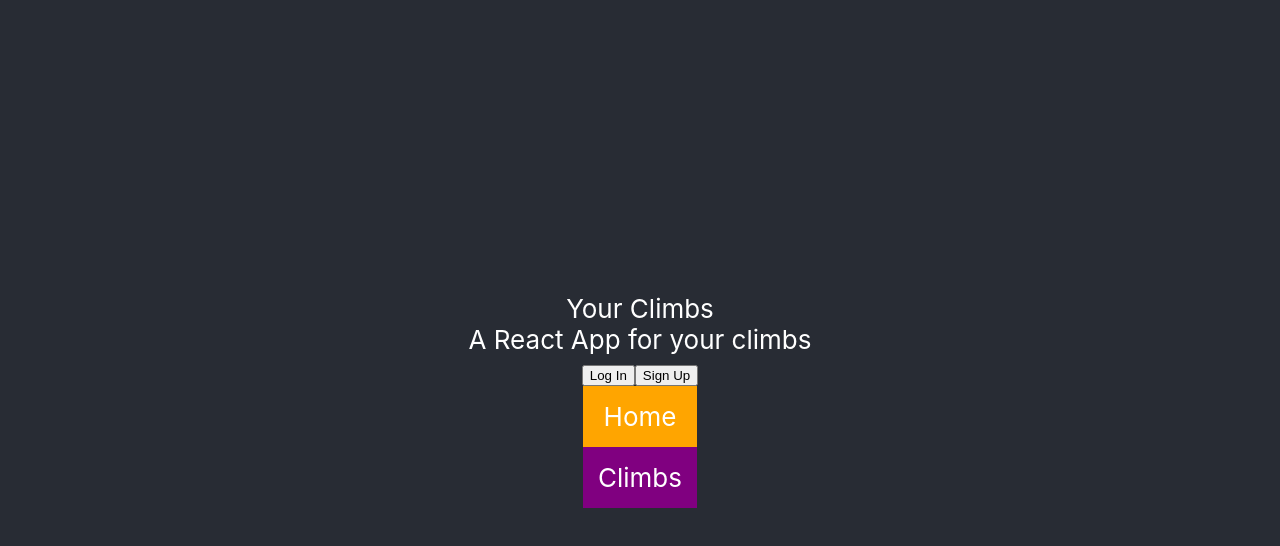
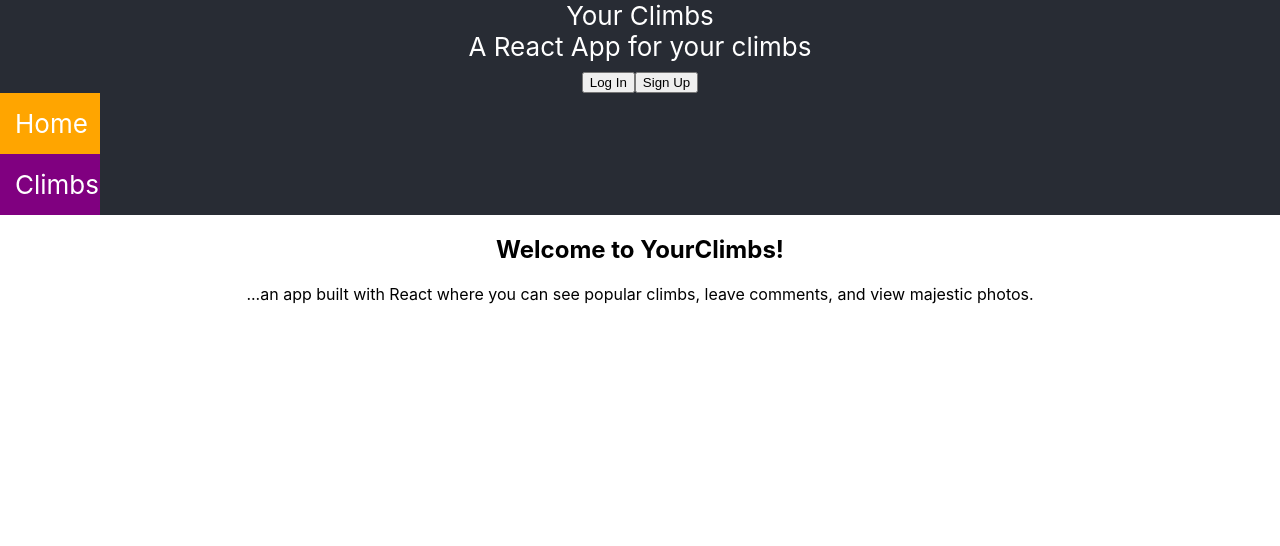
Before and after one commit to dickienaut/climbing_app, a React (Create React App) app: page / in a window 1280 px wide. Shown: the top 546 px of the page. Built offline with nearby package versions, Linux system fonts and the light colour scheme; no server answers.

Commit message:
working redirect

```diff
--- a/src/App.css
+++ b/src/App.css
@@ -8,10 +8,9 @@
 
 .App-header {
   background-color: #282c34;
-  min-height: 100vh;
+  min-height: 20vh;
   display: flex;
   flex-direction: column;
-  align-items: center;
   justify-content: center;
   font-size: calc(10px + 2vmin);
   color: white;
--- /dev/null
+++ b/src/components/AboutPage.js
@@ -0,0 +1,10 @@
+import React from 'react';
+
+const AboutPage = () => {
+ return(<div id="about">
+     <h2>Welcome to YourClimbs!</h2>
+     <p>...an app built with React where you can see popular climbs, leave comments, and view majestic photos.</p>
+ </div>)
+}
+
+export default AboutPage;
--- a/src/components/App.js
+++ b/src/components/App.js
@@ -1,6 +1,7 @@
-import React from 'react';
+import React, {Fragment} from 'react';
 import '../App.css';
 import Nav from './Nav.js';
+import AboutPage from './AboutPage.js'
 import ClimbContainer from './ClimbContainer.js';
 import ButtonContainer from "./ButtonContainer.js"
 import LoginForm from "./LoginForm.js"
@@ -82,7 +83,8 @@ class App extends React.Component {
   handleLogin = (user) =>{
     this.setState({
       session: true,
-      loggedInUser: user
+      loggedInUser: user,
+      menuType: null
     })
   }
 
@@ -91,7 +93,6 @@ class App extends React.Component {
       session: false,
       loggedInUser: null
     })
-    return <Redirect to='/' />
   }
 
   renderClimbs = () => {
@@ -103,7 +104,9 @@ class App extends React.Component {
   }
 
   renderProfilePage = () => {
-    return <ProfilePage deleteProfile={this.deleteProfile} onEdit={this.handleLogin} user={this.state.loggedInUser}/>
+    return (<Fragment>
+      {this.state.session ? <ProfilePage deleteProfile={this.deleteProfile} onEdit={this.handleLogin} user={this.state.loggedInUser}/> : <Redirect to='/' /> }
+    </Fragment>)
   }
 
 
@@ -112,14 +115,22 @@ class App extends React.Component {
   deleteProfile = (user_id) => {
     fetch(`http://localhost:3000/users/${user_id}`, {
       method: 'DELETE',
-      headers: {'content-type': 'application/json'},
+      headers: {'Content-Type': 'application/json'},
       body: JSON.stringify({id: user_id})
       })
       .then(res => res.json()) // OR res.json()
-      .then(res =>
-        // res.remove()
-        this.handleLogout()
+      .then(deletedUser =>
+        this.setState({
+          session: false,
+          loggedInUser: null
+        })
       )
+      .catch(error => {
+        this.setState({
+          session: false,
+          loggedInUser: null
+        })
+      })
   }
 
 
@@ -149,6 +160,7 @@ class App extends React.Component {
          <Switch>
            <Route path="/climbs" render={this.renderClimbs} />
            <Route path="/profile" render={this.renderProfilePage} />
+           <Route path="/" component={ AboutPage } />
          </Switch>
       {/* {this.state.isDisplaying ? <ClimbPage info={this.state} climbInfo={this.state.displayClimb} displayAllClimbs={this.displayAllClimbs}/> : < ClimbContainer showClimbPage={this.showClimbPage} climbs={this.state.climbs} /> } */}
       </div>
--- a/src/components/EditProfileForm.js
+++ b/src/components/EditProfileForm.js
@@ -1,10 +1,12 @@
 import React, {Fragment} from 'react'
+import { Redirect } from 'react-router-dom'
 
 
 export default class EditProfileForm extends React.Component {
     state = {
         email: "",
-        password: ""
+        password: "",
+        redirect: false
     }
     emailChange = (event) => {
         this.setState({
@@ -39,7 +41,11 @@ export default class EditProfileForm extends React.Component {
         }
 
         handleDelete = () => {
-            this.props.deleteProfile(this.props.user.id)
+            this.props.deleteProfile(this.props.user.id);
+
+            this.setState({
+                redirect: true
+            });
         }
 
     render(){
@@ -51,6 +57,7 @@ export default class EditProfileForm extends React.Component {
                 <input type="submit" value="Save" />
             </form>
             <button onClick={this.handleDelete} >Delete Profile</button>
+            {this.state.redirect ? <Redirect to='/' /> : null}
             </Fragment>
         )
     }
--- a/src/index.css
+++ b/src/index.css
@@ -16,6 +16,7 @@ code {
   float: left;
   background: purple;
   color: white;
+  width:100px;
 }
 .sidebar ul {
   list-style-type: none;
```
